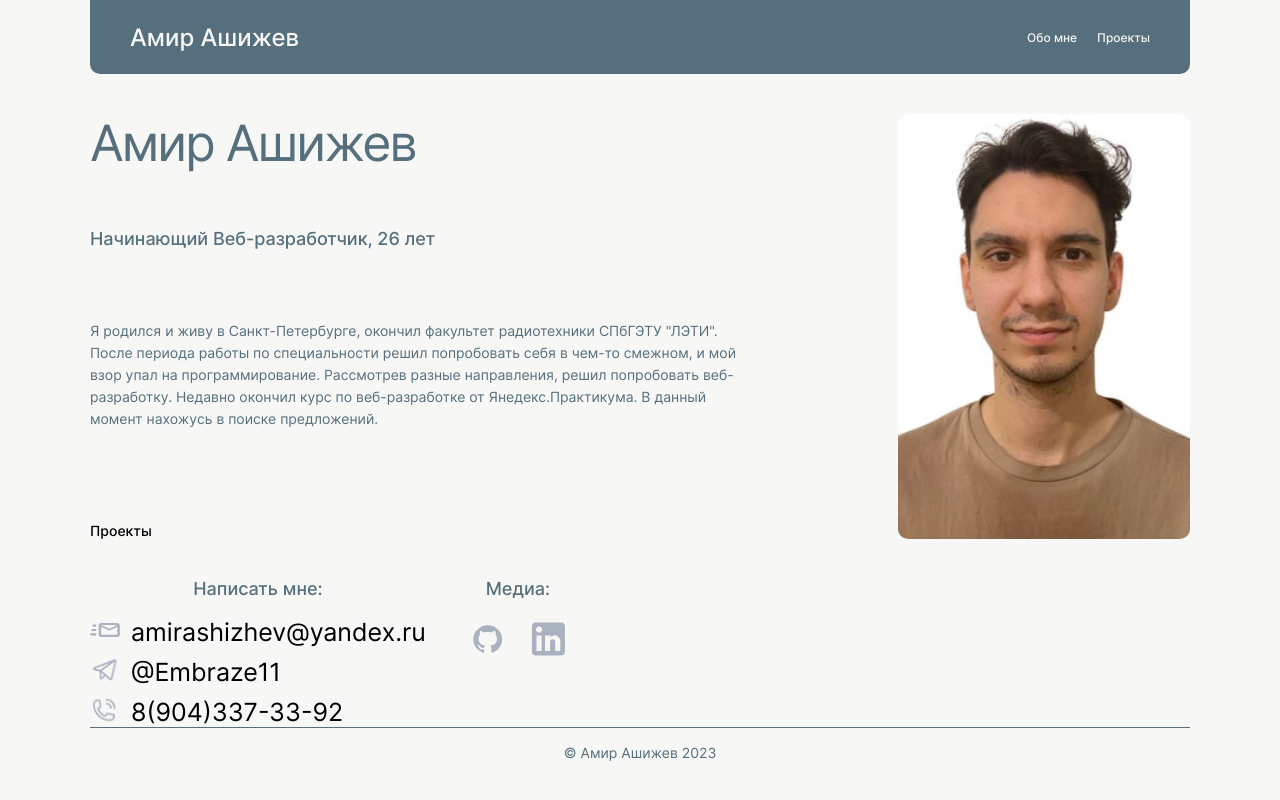
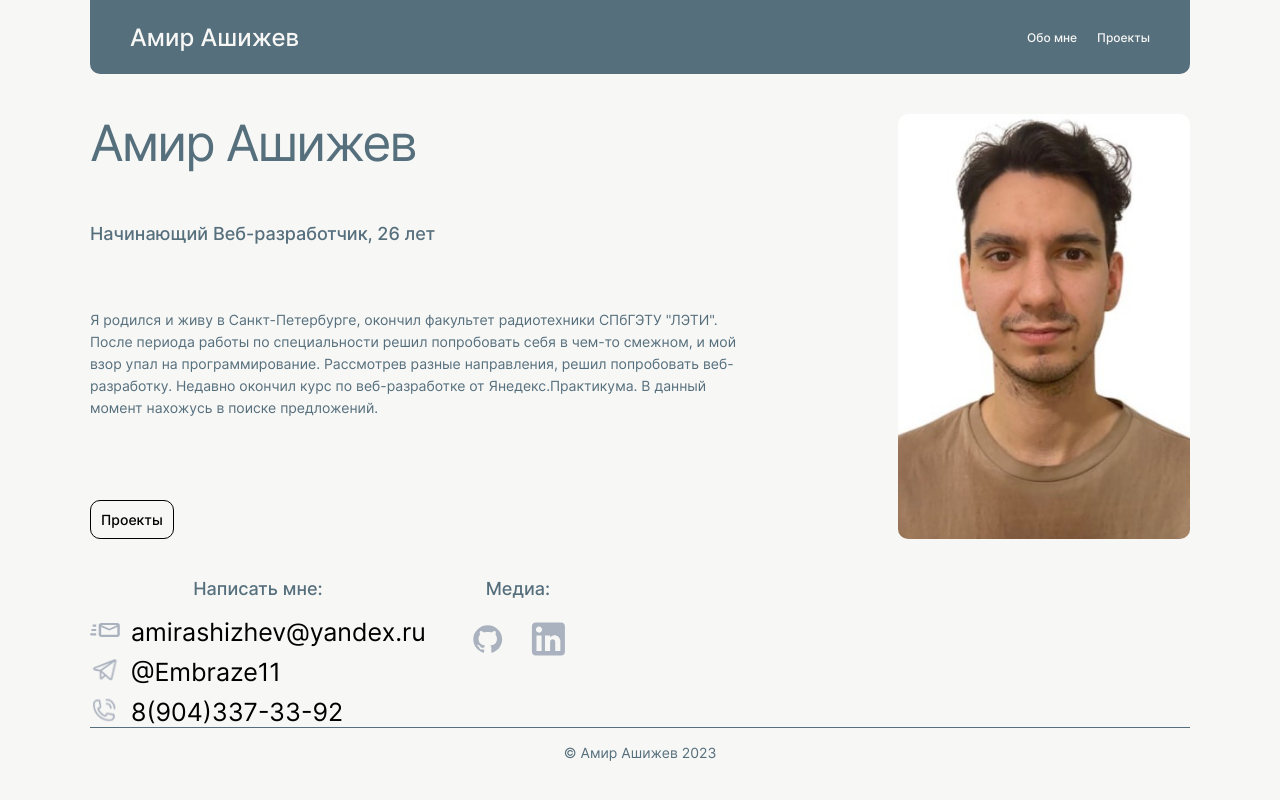
Before and after one commit to AmirAshizhev/portfolio, a React (Create React App) app: page / in a window 1280 px wide. Shown: the top 800 px of the page. Built offline with nearby package versions, Linux system fonts and the light colour scheme.

Commit message:
fixes: link to progects

```diff
--- a/src/blocks/portfolio/portfolio.css
+++ b/src/blocks/portfolio/portfolio.css
@@ -45,12 +45,15 @@
   line-height: 17px;
   text-decoration: none;
   color: #000;
-  align-self: end
+  align-self: end;
+  border: 1px solid black;
+  padding: 10px;
+  border-radius: 10px;
 }
 
 .portfolio__link:hover {
   cursor: pointer;
-  opacity: 0.8;
+  opacity: 0.7;
 }
 
 .portfolio__photo{
```
